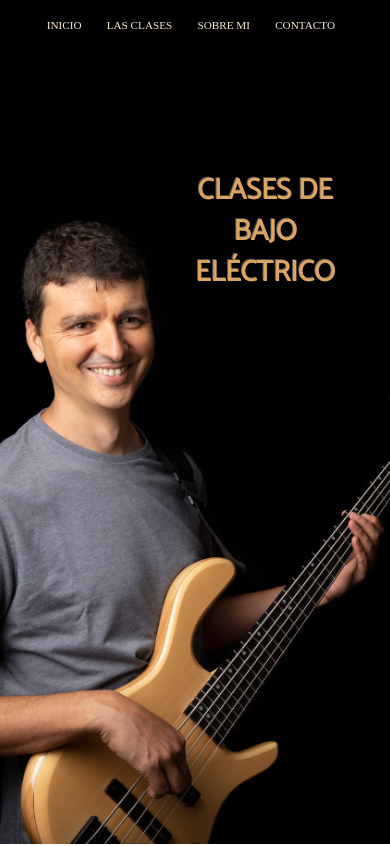
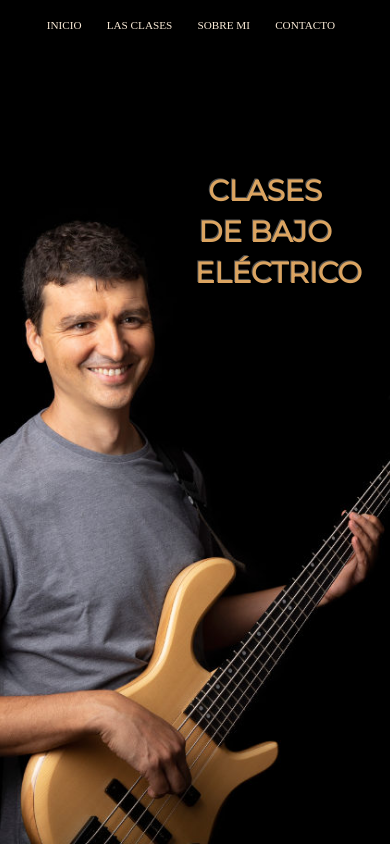
Before and after one commit to barralides/pau-gimeno, a plain HTML site: page index.html in a window 390 px wide. Shown: the top 846 px of the page. Drawn offline with Linux system fonts and the light colour scheme; files whose address does not match are found by name; a web font is replaced by a local one.

Commit message:
use of variables

```diff
--- a/css/common/variables.css
+++ b/css/common/variables.css
@@ -1,32 +1,9 @@
 :root {
   --main-color: #35775b;
-  --secondary-color: #bf4929;
   --main-light-color: #dba461;
-  --main-dark-color: #000;
-  --secondary-light-color: #c68cff;
   --main-dark-color: #212121;
-  --font-work-sans: 'Work Sans', sans-serif;
-  --font-algreya-sans-sc: 'Alegreya Sans SC', sans-serif;
-  --font-average: 'Average', serif;
-  --font-indie: 'Indie Flower', cursive;
-  --font-sans-one: 'Roboto', sans-serif;
-  --font-sans: 'Montserrat', sans-serif;
-  --font-sans-three: 'Raleway', sans-serif;
-  --text-font: var(--font-average);
-  --title-font: var(--font-work-sans);
-  --font-text: var(--font-sans);
-  --handle-font: var(--font-indie);
-
-
-    /* font-family: 'Ruthie', cursive;
-
-    font-family: 'Molle', cursive;
-
-    font-family: 'Cabin Sketch', cursive;
-
-    font-family: 'Fredericka the Great', cursive;
-
-    font-family: 'Freckle Face', cursive; */
-
-
+  --text-font: 'Average', serif;
+  --title-font: 'Work Sans', sans-serif;
+  --font-text: 'Montserrat', sans-serif;
+  --header-font: var(--header-font);
 }
--- a/css/sections/about.css
+++ b/css/sections/about.css
@@ -24,6 +24,7 @@ main section section {
   width: 20%;
   margin-left: 5%;
   margin-right: 4%;
+  min-height: 480px;
 }
 main h3 {
   font-family: var(--subtitle-font);
--- a/css/sections/class.css
+++ b/css/sections/class.css
@@ -1,13 +1,13 @@
 .classes {
   position: relative;
   padding: 3em;
-  background: url('../../images/pau-1.jpg') no-repeat center center;
+  background: url('../../images/bass.jpg') no-repeat center center;
   background-size: 100%;
 }
 
 .classes h2, main h2, .contact h2 {
   font-size: 3em;
-  font-family: 'Catamaran', sans-serif;
+  font-family: var(--header-font);
   color: #432628;
 }
 .classes ul {
--- a/css/sections/comments.css
+++ b/css/sections/comments.css
@@ -1,10 +1,11 @@
 aside, section.price {
-  background-color: #313131;
+  background-color: var(--main-dark-color);
   padding-bottom:5em;
   padding-top: 3em;
 }
 aside {
   position: relative;
+  min-height: 390px;
 }
 aside section{
   position: absolute;
--- a/css/sections/header.css
+++ b/css/sections/header.css
@@ -1,6 +1,6 @@
 header{
   position: relative;
-  background: url('../../images/header-2-large.jpg') no-repeat center center;
+  background: url('../../images/header-large.jpg') no-repeat center center;
   -webkit-background-size: cover;
   -moz-background-size: cover;
   -o-background-size: cover;
@@ -34,7 +34,7 @@ header h1 {
   text-align: center;
   color: var(--main-light-color);
   font-family: var(--subtitle-font);
-  font-family: 'Catamaran', sans-serif;
+  font-family: var(--header-font);
   text-shadow: -1px -1px 0px rgba(255,255,255,0.3), 1px 1px 0px rgba(0,0,0,0.8);
   font-size: 5em;
   line-height: 1.4;
--- a/css/sections/media-queries.css
+++ b/css/sections/media-queries.css
@@ -47,7 +47,7 @@
     font-size: 2.8em;
   }
   header {
-    background-image: url('../../images/header-2.jpg');
+    background-image: url('../../images/header-big.jpg');
   }
   menu{
     text-align: center;
@@ -89,7 +89,7 @@
     font-size: 2.6em;
   }
   header {
-    background-image: url('../../images/header-2-medium.jpg');
+    background-image: url('../../images/header-medium.jpg');
   }
   menu li{
     margin: 1.5em;
@@ -105,7 +105,7 @@
 
 @media (max-width: 576px) {
   header {
-    background-image: url('../../images/header-2-small.jpg');
+    background-image: url('../../images/header-small.jpg');
   }
   menu li{
     margin: 1.5em 1em;
--- a/css/sections/prices.css
+++ b/css/sections/prices.css
@@ -1,7 +1,7 @@
 .price h2 {
   text-align: center;
   font-size: 3em;
-  font-family: 'Catamaran', sans-serif;
+  font-family: var(--header-font);
   color: var(--main-light-color);
   margin-bottom: 1em;
 }
@@ -46,7 +46,7 @@
 .price div {
   border-bottom: none;
 }
-.price h3 {
+.price h3, .price h4 {
   padding: .2em;
   text-align: center;
   color: #fff;
--- a/index.html
+++ b/index.html
@@ -107,7 +107,6 @@
         </article>
         <section>
           <img class="absolute-center" src="images/pau.jpg" alt="Imágen del profesor Pau Gimeno">
-          <h3>La primera clase gratis</h3>
         </section>
         <article>
           <ul>
@@ -151,6 +150,7 @@
       </article>
       <article class="modality">
         <h3>Presencial y online</h3>
+        <h4>La primera clase gratis</h4>
       </article>
     </section>
     <section class="contact">
```
Also changed, not shown: images/bass.jpg (renamed from images/pau-1.jpg), images/header-big.jpg (renamed from images/header-2.jpg), images/header-large.jpg (renamed from images/header-2-large.jpg), images/header-medium.jpg (renamed from images/header-2-medium.jpg), images/header-small.jpg (renamed from images/header-2-small.jpg).
